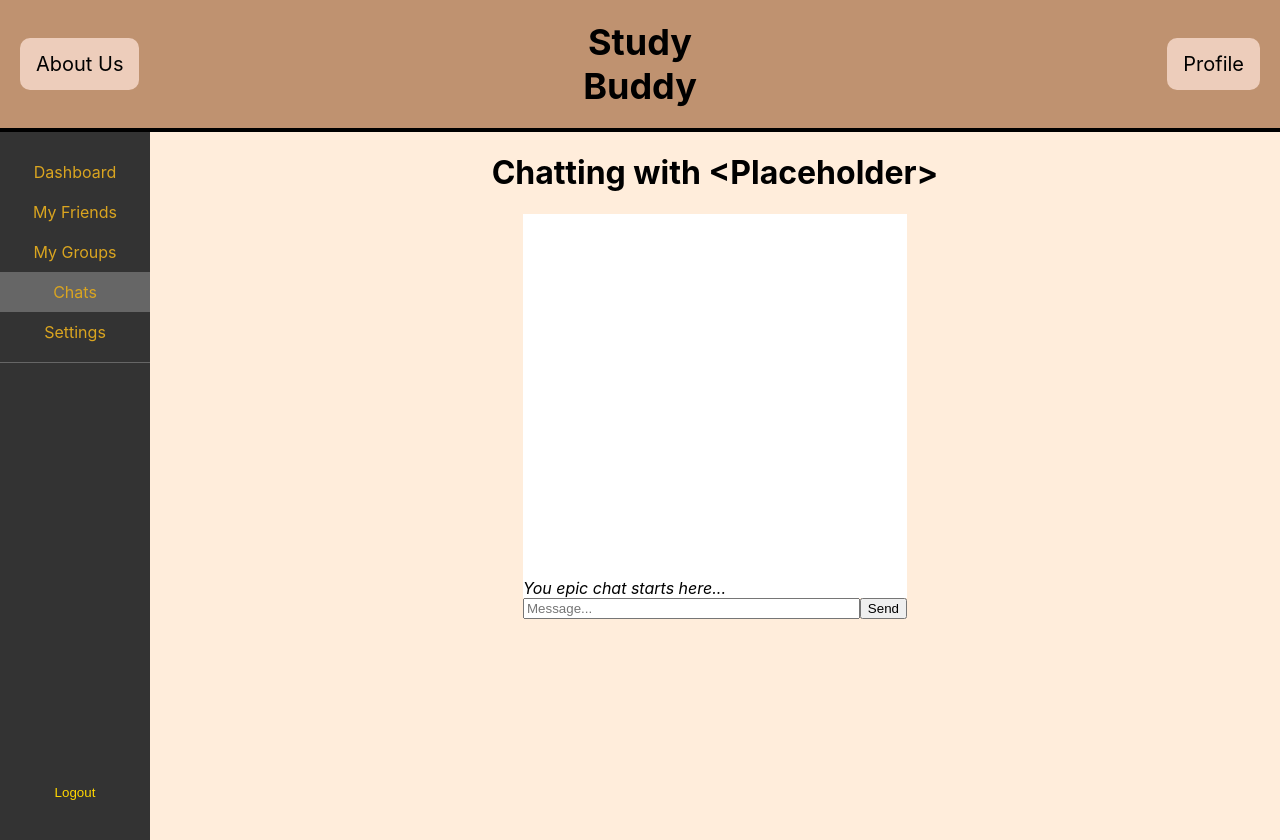
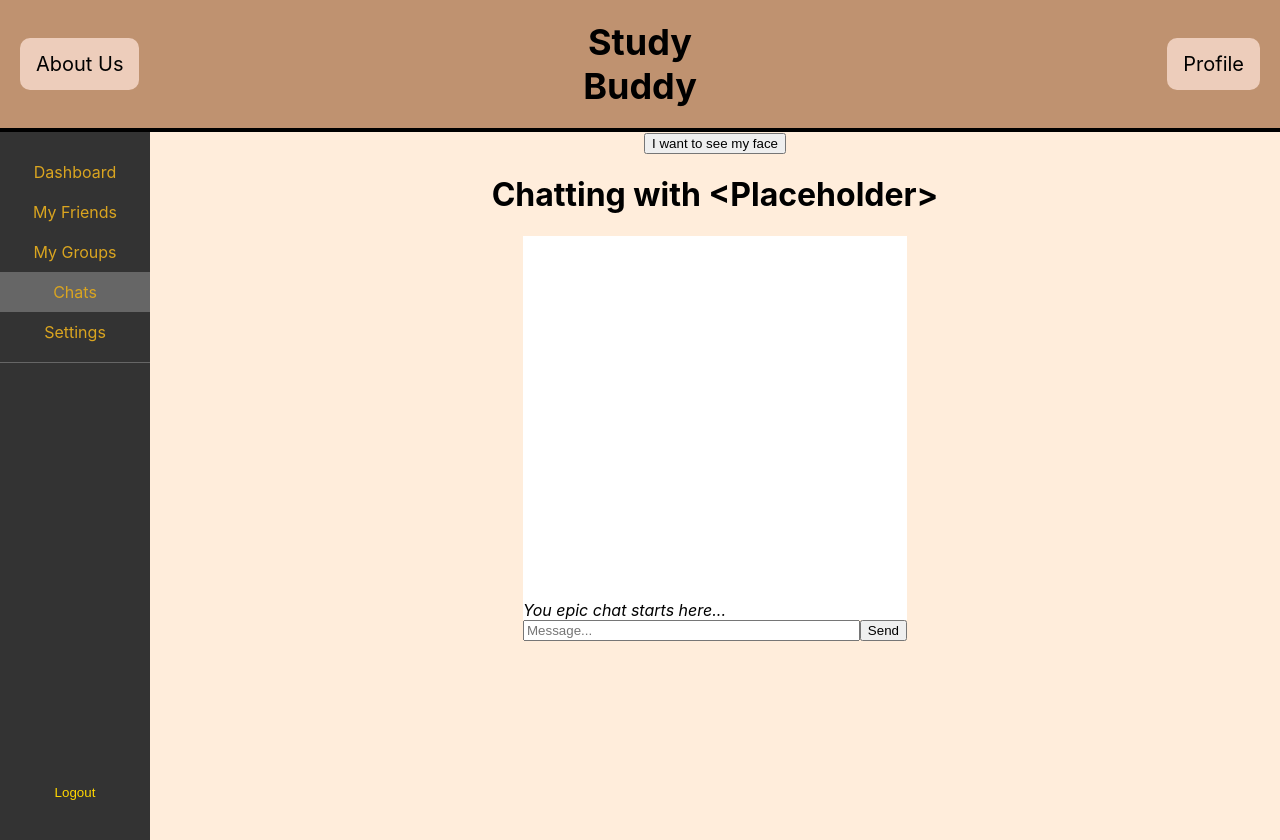
Before and after one commit to nguyenkkent/StuddyBuddy-Individual, a React (Create React App) app in the folder application/frontend/: page /chats in a window 1280 px wide. Built offline with nearby package versions, Linux system fonts and the light colour scheme; no server answers.

Commit message:
Implemented webcam Chat.js
imported react-webcam and add toggle button in chat

```diff
--- a/application/frontend/package.json
+++ b/application/frontend/package.json
@@ -13,6 +13,7 @@
     "react-router-dom": "^6.22.0",
     "react-scripts": "^5.0.1",
     "react-select": "^5.8.0",
+    "react-webcam": "^7.2.0",
     "socket.io-client": "^4.7.5",
     "web-vitals": "^2.1.4"
   },
--- a/application/frontend/src/components/pages/Chats.js
+++ b/application/frontend/src/components/pages/Chats.js
@@ -1,12 +1,16 @@
 import SideNavbar from '../common/Sidebar';
 import io from "socket.io-client";
-import { useEffect, useState } from 'react';
+import { useEffect, useState, useRef } from 'react';
 import "../../css/Chats.css"
 import Sidebar from '../common/Sidebar';
+import Webcam from "react-webcam";
 
 const socket = io(process.env.NODE_ENV == 'production' ? '/' : 'http://localhost:3001/'); // FIXME: edit paths as needed
 
 function Chats() {
+  const webcamRef = useRef(null);
+  const [webcamEnabled, setWebcamEnabled] = useState(false);
+
 
   // const [inputField, setInputField] = useState("");
   const [message, setMessage] = useState("");
@@ -26,8 +30,28 @@ function Chats() {
     socket.emit("sendMessage", { message });
     setMessage("");
   }
+
+  //toggle for webcam
+  const toggleWebcam = () => {
+    setWebcamEnabled(!webcamEnabled);
+  };
+
   return (
-    <div className="chat-container">
+    <div className="communications-container"> {/* Container for both */}
+    <div className="webcam-container">
+      <button onClick={toggleWebcam}>
+        {webcamEnabled ? "I don't want to see my face" : "I want to see my face"}
+      </button>
+      {webcamEnabled && (
+        <Webcam
+          audio={true}
+          ref={webcamRef}
+          screenshotFormat="image/jpeg"
+        />
+      )}
+    </div>
+
+    <div className="chat-container"> {/* Chat container */}
       <div className="chat-content">
         <h1>Chatting with &lt;Placeholder&gt;</h1>
         <div className="chat-box">
@@ -37,15 +61,17 @@ function Chats() {
           </div>
         </div>
         <div className="chat-send">
-          <input placeholder='Message...' value={message} onChange={(event) => {
-            setMessage(event.target.value);
-          }} />
+          <input
+            placeholder='Message...'
+            value={message}
+            onChange={(event) => setMessage(event.target.value)}
+          />
           <button onClick={sendMessage}>Send</button>
         </div>
       </div>
     </div>
-
-  );
+  </div>
+);
 }
 
 export default Chats;
```
Also changed, not shown: 1 other file (tests, documents, lock files or other folders).
